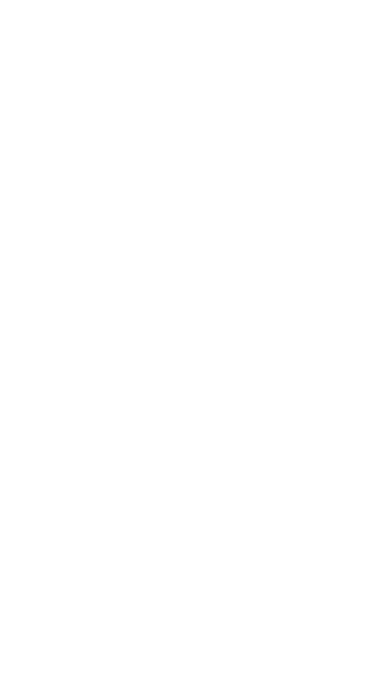
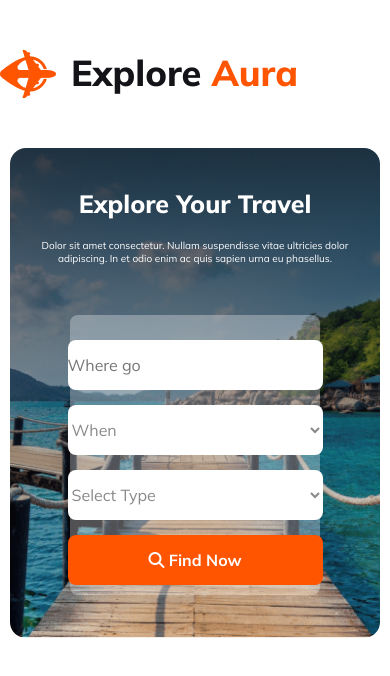
Before and after one commit to Legion204/B9-A2-Explore-Aura, a plain HTML site: page index.html in a window 390 px wide. Drawn offline with Linux system fonts and the light colour scheme.

Commit message:
added nav, banner and made it responsive

```diff
--- a/index.html
+++ b/index.html
@@ -1,14 +1,47 @@
 <!DOCTYPE html>
 <html lang="en">
+
 <head>
     <meta charset="UTF-8">
     <meta name="viewport" content="width=device-width, initial-scale=1.0">
+    <script src="https://kit.fontawesome.com/9ea9c67d80.js" crossorigin="anonymous"></script>
     <link rel="stylesheet" href="styles/ExploreAura.css">
     <title>Explore Aura</title>
 </head>
+
 <body>
     <header>
-
+        <nav class="nav-container">
+            <div class="nav-title">
+                <img src="Images/Group 40071 (2).png" alt="">
+                <h2>Explore <span id="aura">Aura</span></h2>
+            </div>
+            <ul class="nav-content">
+                <li><a id="home" href="">Home</a></li>
+                <li><a href="">Packages</a></li>
+                <li><a href="">Testimonial</a></li>
+                <li><a href="">Blog</a></li>
+                <li><a href="">Contact</a></li>
+            </ul>
+        </nav>
+        <div class="banner">
+            <div class="banner-title">
+                <h1>Explore Your Travel</h1>
+                <p>Dolor sit amet consectetur. Nullam suspendisse vitae ultricies dolor adipiscing. In et odio enim ac
+                    quis sapien urna eu phasellus.</p>
+            </div>
+            <div class="banner-inputs">
+                <input placeholder="Where go" type="text">
+                <select name="" id="">
+                    <option value="">When</option>
+                </select>
+                <select name="" id="">
+                    <option value="">Select Type</option>
+                </select>
+                <button id="banner-btn" class="primary-btn"><i class="fa-solid fa-magnifying-glass"></i> Find
+                    Now</button>
+            </div>
+        </div>
     </header>
     <main>
 
@@ -17,4 +50,5 @@
 
     </footer>
 </body>
+
 </html>
--- a/styles/ExploreAura.css
+++ b/styles/ExploreAura.css
@@ -0,0 +1,207 @@
+/* sheared styles */
+@import url('https://fonts.googleapis.com/css2?family=Inter:wght@100;200;300;400;500;600;700;800;900&family=Mulish:wght@200;300;400;500;600;700;800;900;1000&display=swap');
+
+* {
+    margin: 0;
+    padding: 0;
+    font-family: 'Mulish', sans-serif;
+}
+
+.primary-btn {
+    width: 175px;
+    height: 50px;
+    border-radius: 8px;
+    background: #FF5400;
+    color: #FFF;
+    text-align: center;
+    font-size: 16px;
+    font-weight: 700;
+    border: 0;
+}
+
+/* header styles */
+
+/* nav styles */
+.nav-container {
+    max-width: 1170px;
+    display: flex;
+    justify-content: space-between;
+    align-items: center;
+    margin: 50px auto;
+}
+
+.nav-title {
+    display: flex;
+}
+
+.nav-title h2 {
+    color: #131318;
+    font-size: 36px;
+    font-weight: 800;
+    margin-left: 15px;
+}
+
+#aura {
+    color: #FF5400;
+    font-size: 36px;
+    font-weight: 800;
+}
+
+.nav-content {
+    display: flex;
+    list-style: none;
+}
+
+.nav-content a {
+    text-decoration: none;
+    margin-right: 45px;
+    color: #424247;
+    font-size: 18px;
+    font-weight: 400;
+}
+
+#home {
+    color: #FF5400;
+    font-size: 18px;
+    font-weight: 700;
+}
+
+/* banner styles */
+.banner {
+    max-width: 1170px;
+    height: 490px;
+    background: linear-gradient(180deg, rgba(19, 19, 24, 0.80) 0%, rgba(19, 19, 24, 0.00) 100%), url(../Images/Group\ 13\ \(1\)\ \(1\).png);
+    background-repeat: no-repeat;
+    background-size: cover;
+    margin: 50px auto;
+    text-align: center;
+    border-radius: 16px;
+}
+
+.banner-title {
+    margin: 100px 285px;
+}
+
+.banner-title h1 {
+    color: #FFF;
+    font-size: 64px;
+    font-weight: 800;
+    padding-top: 100px;
+}
+
+.banner-title p {
+    color: #FFF;
+    font-size: 16px;
+    font-weight: 400;
+    margin-top: 20px;
+    margin-bottom: 50px;
+}
+
+.banner-inputs {
+    margin: 0px 150px 100px 150px;
+    padding: 10px;
+    border-radius: 8px;
+    background: rgba(255, 255, 255, 0.30);
+}
+
+.banner-inputs input {
+    width: 175px;
+    height: 50px;
+    border-radius: 8px;
+    background: #FFF;
+    border: 0;
+    color: rgba(19, 19, 24, 0.50);
+    font-size: 16px;
+    font-weight: 400;
+
+}
+
+.banner-inputs select {
+    width: 175px;
+    height: 50px;
+    border-radius: 8px;
+    background: #FFF;
+    border: 0;
+    color: rgba(19, 19, 24, 0.50);
+    font-size: 16px;
+    font-weight: 400;
+    margin-left: 25px;
+}
+
+#banner-btn {
+    margin-left: 25px;
+}
+
+
+
+
+
+
+
+
+
+
+
+
+
+/* responsive media query */
+
+/* mobile devices */
+@media screen and (max-width:600px) {
+
+    .nav-content {
+        display: none;
+    }
+
+    .banner {
+        margin: 10px;
+        background-position: center;
+    }
+
+    .banner-title p {
+        color: #FFF;
+        font-size: 10px;
+        padding-bottom: 30px;
+        margin-bottom: 0;
+    }
+
+    .banner-title h1 {
+        color: #FFF;
+        font-size: 25px;
+        padding-top: 30px;
+    }
+
+    .banner-title {
+        margin: 10px;
+        padding: 10px;
+    }
+
+    .banner-inputs {
+        display: flex;
+        flex-direction: column;
+        margin: 0px 60px;
+        padding: 10px;
+        align-items: center;
+    }
+
+    .banner-inputs input {
+        width: 255px;
+        height: 50px;
+        margin-top: 15px;
+        margin-left: 0;
+        margin-bottom: 15px;
+    }
+
+    .banner-inputs select {
+        width: 255px;
+        height: 50px;
+        margin-left: 0;
+        margin-bottom: 15px;
+    }
+
+    #banner-btn {
+        margin-left: 0;
+        width: 255px;
+        height: 50px;
+    }
+}
```
